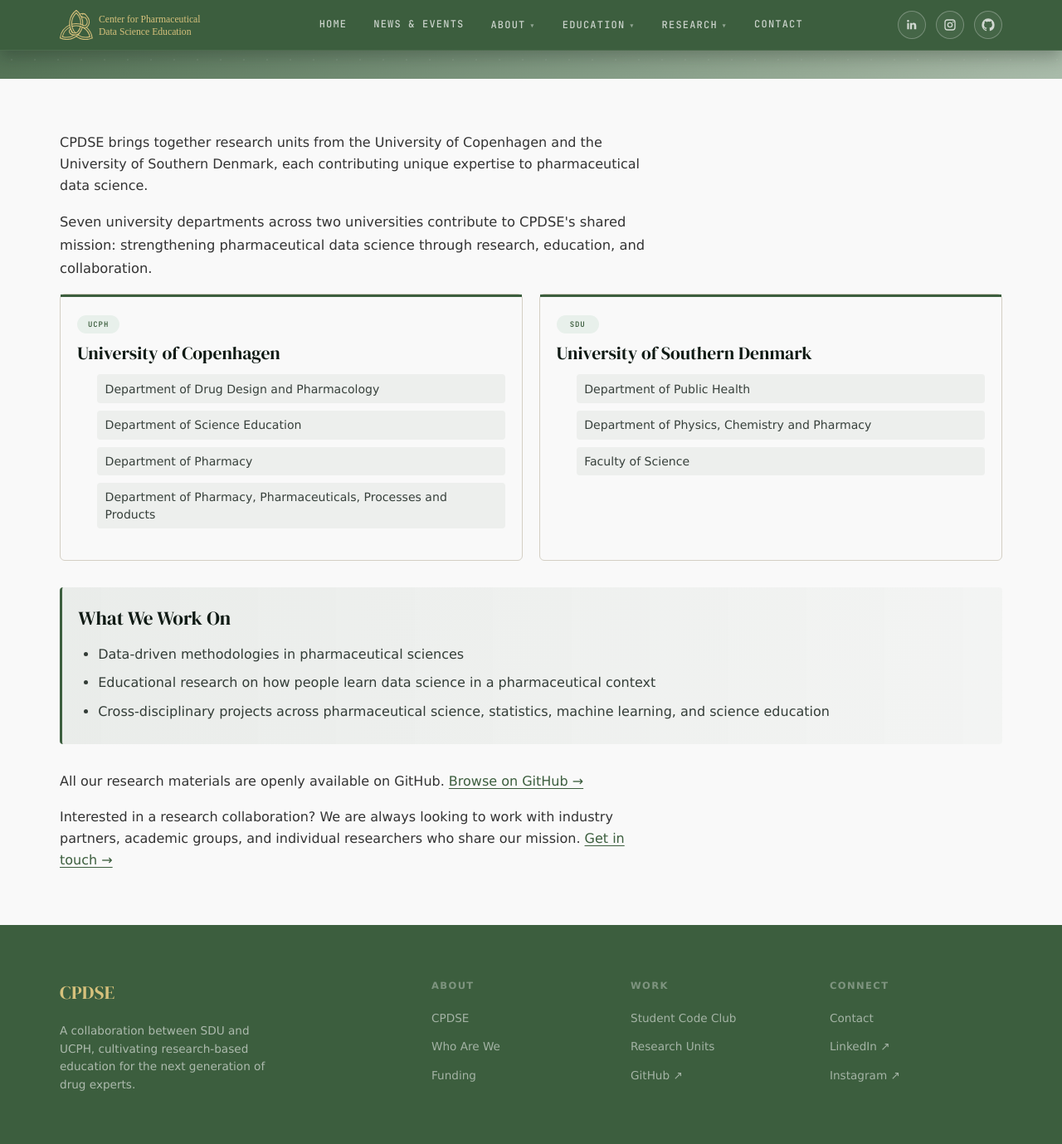
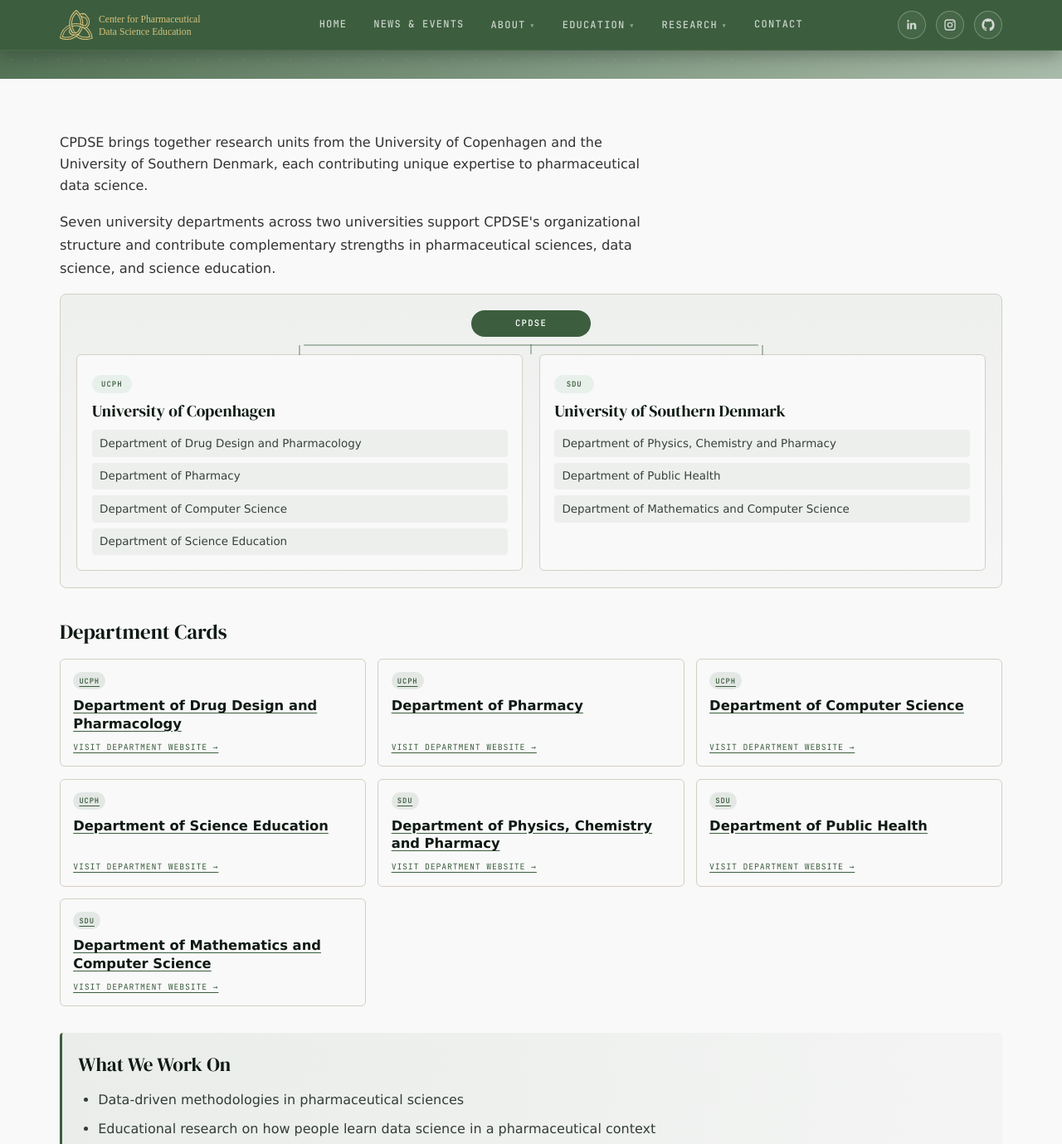
Before and after one commit to CPDSE/PagesCMS, a Jekyll site: the page built from research-units.md, in a window 1280 px wide and 1400 px high, scrolled down 279 px, cut to the strip 0-1379 px from the top of the window. Shown: the whole strip at 83% size. Built offline with Jekyll 4.4.1, drawn with Linux system fonts in a browser that asks for light colours.

Commit message:
research and education subpages styling

```diff
--- a/assets/css/main.css
+++ b/assets/css/main.css
@@ -2592,12 +2592,13 @@
 
 /* ─── RESEARCH UNITS PAGE ────────────────────────────────── */
 .page-body > .research-units-overview,
+.page-body > .research-departments-section,
 .page-body > .research-focus-strip {
   max-width: none;
 }
 
 .research-units-overview {
-  margin-bottom: var(--space-md);
+  margin-bottom: 1.4rem;
 }
 
 .research-units-lead {
@@ -2605,38 +2606,85 @@
   font-size: 1.02rem;
   line-height: 1.72;
   color: var(--ink);
-  margin-bottom: var(--space-md);
-}
-
-.research-units-grid {
+  margin-bottom: 1.2rem;
+}
+
+.research-tree {
+  border: 1px solid var(--border);
+  border-radius: 8px;
+  background: linear-gradient(180deg, rgba(60,94,62,0.06), rgba(60,94,62,0.02));
+  padding: 1.2rem;
+}
+
+.research-tree-root {
+  margin: 0 auto;
+  width: fit-content;
+  min-width: 9rem;
+  padding: 0.45rem 1rem;
+  border-radius: 999px;
+  background: var(--green);
+  color: var(--offwhite);
+  font-family: var(--font-mono);
+  font-size: 0.66rem;
+  font-weight: 700;
+  letter-spacing: 0.12em;
+  text-transform: uppercase;
+  text-align: center;
+}
+
+.research-tree-level {
+  position: relative;
+  margin-top: 1.35rem;
   display: grid;
   grid-template-columns: 1fr 1fr;
   gap: 1.2rem;
 }
 
-.research-units-card {
+.research-tree-level::before {
+  content: '';
+  position: absolute;
+  top: -0.8rem;
+  left: 50%;
+  width: 2px;
+  height: 0.8rem;
+  transform: translateX(-50%);
+  background: rgba(60,94,62,0.38);
+}
+
+.research-tree-level::after {
+  content: '';
+  position: absolute;
+  top: -0.8rem;
+  left: 25%;
+  right: 25%;
+  height: 2px;
+  background: rgba(60,94,62,0.38);
+}
+
+.research-tree-node {
   border: 1px solid var(--border);
   background: var(--offwhite);
   border-radius: 6px;
-  padding: 1.3rem 1.25rem 1.35rem;
+  padding: 1.2rem 1.1rem 1.15rem;
   position: relative;
 }
 
-.research-units-card::before {
+.research-tree-node::before {
   content: '';
   position: absolute;
-  top: 0;
-  left: 0;
-  right: 0;
-  height: 3px;
-  background: var(--green);
-}
-
-.research-units-card__label {
+  top: -0.8rem;
+  left: 50%;
+  width: 2px;
+  height: 0.8rem;
+  transform: translateX(-50%);
+  background: rgba(60,94,62,0.38);
+}
+
+.research-tree-node__label {
   display: inline-flex;
   align-items: center;
   justify-content: center;
-  min-width: 3.2rem;
+  min-width: 3rem;
   height: 1.35rem;
   padding: 0 0.55rem;
   border-radius: 999px;
@@ -2649,30 +2697,93 @@
   text-transform: uppercase;
 }
 
-.research-units-card h2 {
+.research-tree-node h2 {
   font-family: var(--font-display);
-  font-size: 1.35rem;
+  font-size: 1.22rem;
   line-height: 1.25;
   color: var(--ink);
-  margin: 0.6rem 0 0.8rem;
-}
-
-.research-units-list {
+  margin: 0.6rem 0 0.65rem;
+}
+
+.research-tree-node ul {
   list-style: none;
   margin: 0;
   padding: 0;
   display: grid;
-  gap: 0.55rem;
-}
-
-.research-units-list li {
+  gap: 0.45rem;
+}
+
+.research-tree-node li {
   margin: 0;
-  padding: 0.45rem 0.6rem;
+  padding: 0.4rem 0.58rem;
   border-radius: 4px;
   background: rgba(60,94,62,0.06);
   color: rgba(15,26,20,0.82);
-  font-size: 0.88rem;
+  font-size: 0.84rem;
   line-height: 1.45;
+}
+
+.research-departments-section {
+  margin-bottom: 1.25rem;
+}
+
+.research-departments-section h2 {
+  font-family: var(--font-display);
+  font-size: 1.55rem;
+  margin-bottom: 0.8rem;
+}
+
+.research-department-grid {
+  display: grid;
+  grid-template-columns: repeat(3, 1fr);
+  gap: 0.9rem;
+}
+
+.research-department-card {
+  display: flex;
+  flex-direction: column;
+  gap: 0.55rem;
+  border: 1px solid var(--border);
+  border-radius: 6px;
+  background: var(--offwhite);
+  padding: 0.95rem 0.95rem 0.9rem;
+  text-decoration: none;
+  transition: transform 0.15s ease, box-shadow 0.15s ease, border-color 0.15s ease;
+}
+
+.research-department-card:hover {
+  transform: translateY(-2px);
+  border-color: rgba(60,94,62,0.42);
+  box-shadow: 0 6px 20px rgba(15,26,20,0.1);
+}
+
+.research-department-card__uni {
+  width: fit-content;
+  padding: 0.2rem 0.45rem;
+  border-radius: 999px;
+  background: rgba(60,94,62,0.11);
+  color: var(--green);
+  font-family: var(--font-mono);
+  font-size: 0.55rem;
+  letter-spacing: 0.1em;
+  font-weight: 700;
+  text-transform: uppercase;
+}
+
+.research-department-card h3 {
+  margin: 0;
+  font-size: 1.02rem;
+  line-height: 1.34;
+  color: var(--ink);
+}
+
+.research-department-card__cta {
+  margin-top: auto;
+  font-family: var(--font-mono);
+  font-size: 0.62rem;
+  letter-spacing: 0.08em;
+  text-transform: uppercase;
+  color: var(--green);
 }
 
 .research-focus-strip {
@@ -2699,7 +2810,24 @@
 }
 
 @media (max-width: 760px) {
-  .research-units-grid {
+  .research-tree-level {
+    grid-template-columns: 1fr;
+    gap: 0.95rem;
+  }
+
+  .research-tree-level::after {
+    left: 50%;
+    right: auto;
+    width: 0;
+  }
+
+  .research-department-grid {
+    grid-template-columns: 1fr 1fr;
+  }
+}
+
+@media (max-width: 560px) {
+  .research-department-grid {
     grid-template-columns: 1fr;
   }
 }
--- a/research-units.md
+++ b/research-units.md
@@ -9,29 +9,79 @@
 CPDSE brings together research units from the University of Copenhagen and the University of Southern Denmark, each contributing unique expertise to pharmaceutical data science.
 
 <section class="research-units-overview">
-	<p class="research-units-lead">Seven university departments across two universities contribute to CPDSE's shared mission: strengthening pharmaceutical data science through research, education, and collaboration.</p>
+	<p class="research-units-lead">Seven university departments across two universities support CPDSE's organizational structure and contribute complementary strengths in pharmaceutical sciences, data science, and science education.</p>
 
-	<div class="research-units-grid">
-		<article class="research-units-card">
-			<span class="research-units-card__label">UCPH</span>
-			<h2>University of Copenhagen</h2>
-			<ul class="research-units-list">
-				<li>Department of Drug Design and Pharmacology</li>
-				<li>Department of Science Education</li>
-				<li>Department of Pharmacy</li>
-				<li>Department of Pharmacy, Pharmaceuticals, Processes and Products</li>
-			</ul>
-		</article>
+	<div class="research-tree" aria-label="CPDSE organizational tree">
+		<div class="research-tree-root">CPDSE</div>
+		<div class="research-tree-level level-universities">
+			<article class="research-tree-node">
+				<span class="research-tree-node__label">UCPH</span>
+				<h2>University of Copenhagen</h2>
+				<ul>
+					<li>Department of Drug Design and Pharmacology</li>
+					<li>Department of Pharmacy</li>
+					<li>Department of Computer Science</li>
+					<li>Department of Science Education</li>
+				</ul>
+			</article>
 
-		<article class="research-units-card">
-			<span class="research-units-card__label">SDU</span>
-			<h2>University of Southern Denmark</h2>
-			<ul class="research-units-list">
-				<li>Department of Public Health</li>
-				<li>Department of Physics, Chemistry and Pharmacy</li>
-				<li>Faculty of Science</li>
-			</ul>
-		</article>
+			<article class="research-tree-node">
+				<span class="research-tree-node__label">SDU</span>
+				<h2>University of Southern Denmark</h2>
+				<ul>
+					<li>Department of Physics, Chemistry and Pharmacy</li>
+					<li>Department of Public Health</li>
+					<li>Department of Mathematics and Computer Science</li>
+				</ul>
+			</article>
+		</div>
+	</div>
+</section>
+
+<section class="research-departments-section">
+	<h2>Department Cards</h2>
+	<div class="research-department-grid">
+		<a class="research-department-card" href="https://drug.ku.dk/" target="_blank" rel="noopener">
+			<span class="research-department-card__uni">UCPH</span>
+			<h3>Department of Drug Design and Pharmacology</h3>
+			<span class="research-department-card__cta">Visit department website →</span>
+		</a>
+
+		<a class="research-department-card" href="https://pharmacy.ku.dk/" target="_blank" rel="noopener">
+			<span class="research-department-card__uni">UCPH</span>
+			<h3>Department of Pharmacy</h3>
+			<span class="research-department-card__cta">Visit department website →</span>
+		</a>
+
+		<a class="research-department-card" href="https://di.ku.dk/english/" target="_blank" rel="noopener">
+			<span class="research-department-card__uni">UCPH</span>
+			<h3>Department of Computer Science</h3>
+			<span class="research-department-card__cta">Visit department website →</span>
+		</a>
+
+		<a class="research-department-card" href="https://www.ind.ku.dk/english/" target="_blank" rel="noopener">
+			<span class="research-department-card__uni">UCPH</span>
+			<h3>Department of Science Education</h3>
+			<span class="research-department-card__cta">Visit department website →</span>
+		</a>
+
+		<a class="research-department-card" href="https://www.sdu.dk/en/fkf" target="_blank" rel="noopener">
+			<span class="research-department-card__uni">SDU</span>
+			<h3>Department of Physics, Chemistry and Pharmacy</h3>
+			<span class="research-department-card__cta">Visit department website →</span>
+		</a>
+
+		<a class="research-department-card" href="https://www.sdu.dk/en/om-sdu/institutter-centre/ist" target="_blank" rel="noopener">
+			<span class="research-department-card__uni">SDU</span>
+			<h3>Department of Public Health</h3>
+			<span class="research-department-card__cta">Visit department website →</span>
+		</a>
+
+		<a class="research-department-card" href="https://www.sdu.dk/en/om-sdu/institutter-centre/imada_matematik_og_datalogi" target="_blank" rel="noopener">
+			<span class="research-department-card__uni">SDU</span>
+			<h3>Department of Mathematics and Computer Science</h3>
+			<span class="research-department-card__cta">Visit department website →</span>
+		</a>
 	</div>
 </section>
 
```
Also changed, not shown: educational-offerings.md (+0 -1 lines).
